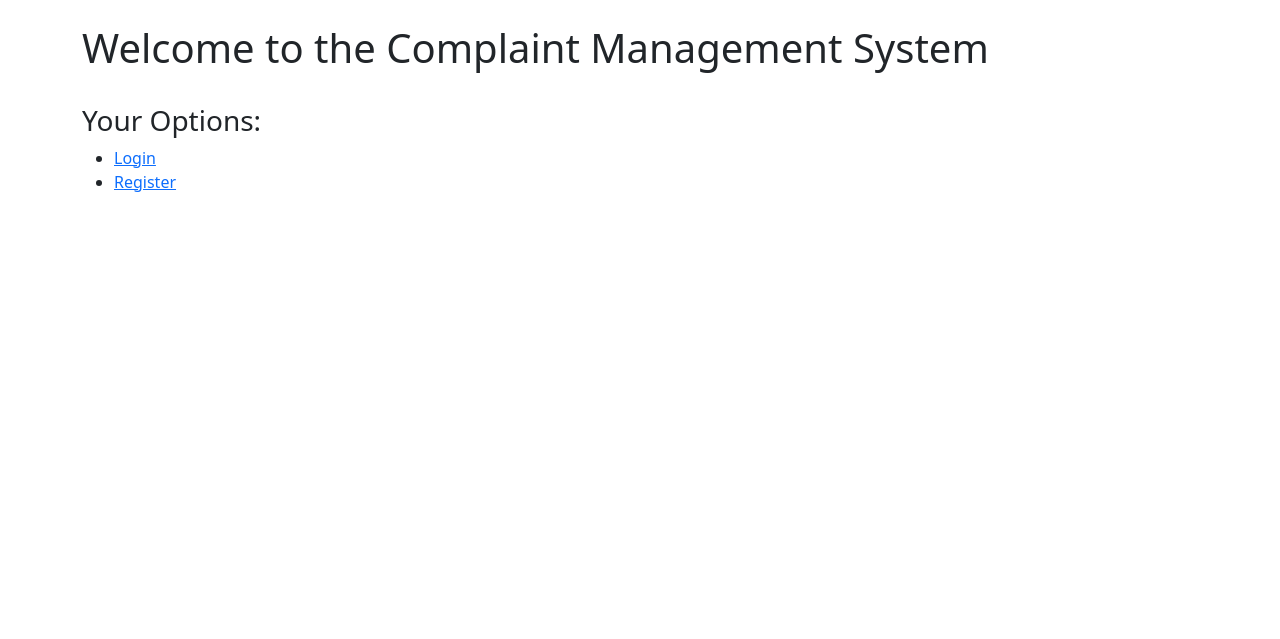
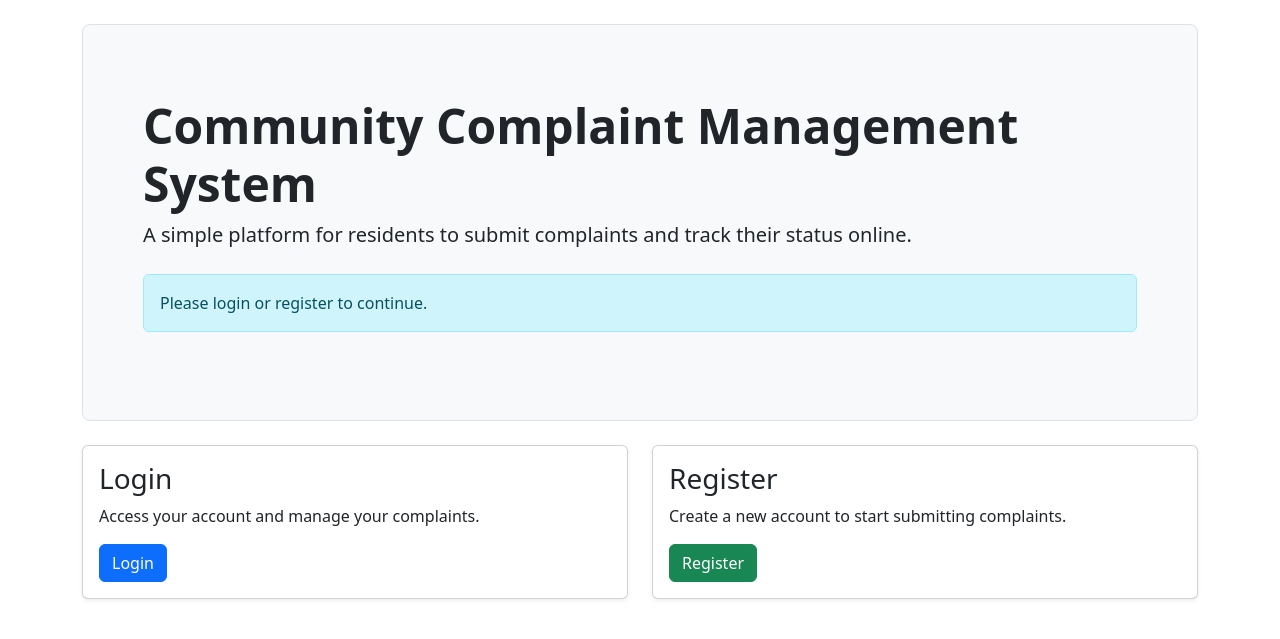
Before and after one commit to C0deWithBeer/ccms, a Django app: page / in a window 1280 px wide. Shown: the part 56-695 px from the top of the page. Run offline with Django 5.2, Linux system fonts and the light colour scheme.

Commit message:
Updated home page UI using Bootstrap and improved user navigation

```diff
--- a/complaints/templates/base.html
+++ b/complaints/templates/base.html
@@ -35,7 +35,7 @@
                 </a>
                 {% endif %}
 
-                <a class="btn btn-danger" href="/logout">
+                <a class="btn btn-danger" href="{% url 'logout' %}">
                     Logout
                 </a>
 
--- a/complaints/templates/home.html
+++ b/complaints/templates/home.html
@@ -2,33 +2,192 @@
 
 {% block content %}
 
-<h1>Welcome to the Complaint Management System</h1>
-{% if has_logged_in %}
-    <h2>Greeting, {{username}}</h2>
-    <form action="{% url 'logout' %}" method="post">
-        {% csrf_token %}
-        <button type="submit" class="btn btn-danger">Logout</button>
-    </form>
+<div class="p-5 mb-4 bg-light rounded-3 border">
+    <div class="container-fluid py-4">
+
+        <h1 class="display-5 fw-bold">
+            Community Complaint Management System
+        </h1>
+
+        <p class="lead">
+            A simple platform for residents to submit complaints and
+            track their status online.
+        </p>
+
+        {% if has_logged_in %}
+            <div class="alert alert-success mt-4">
+                Welcome back, <strong>{{ username }}</strong>!
+            </div>
+        {% else %}
+            <div class="alert alert-info mt-4">
+                Please login or register to continue.
+            </div>
+        {% endif %}
+
+    </div>
+</div>
+
+{% if not has_logged_in %}
+
+<div class="row">
+
+    <div class="col-md-6">
+        <div class="card shadow-sm">
+            <div class="card-body">
+
+                <h3 class="card-title">
+                    Login
+                </h3>
+
+                <p class="card-text">
+                    Access your account and manage your complaints.
+                </p>
+
+                <a href="/login" class="btn btn-primary">
+                    Login
+                </a>
+
+            </div>
+        </div>
+    </div>
+
+    <div class="col-md-6">
+        <div class="card shadow-sm">
+            <div class="card-body">
+
+                <h3 class="card-title">
+                    Register
+                </h3>
+
+                <p class="card-text">
+                    Create a new account to start submitting complaints.
+                </p>
+
+                <a href="/register" class="btn btn-success">
+                    Register
+                </a>
+
+            </div>
+        </div>
+    </div>
+
+</div>
+
+{% else %}
+
+    {% if role == 'user' %}
+
+        <div class="row">
+
+            <div class="col-md-6">
+                <div class="card shadow-sm mb-3">
+                    <div class="card-body">
+
+                        <h3 class="card-title">
+                            Create Complaint
+                        </h3>
+
+                        <p class="card-text">
+                            Submit a new complaint regarding issues in your community.
+                        </p>
+
+                        <a href="/create-complaint"
+                           class="btn btn-primary">
+                            Create Complaint
+                        </a>
+
+                    </div>
+                </div>
+            </div>
+
+            <div class="col-md-6">
+                <div class="card shadow-sm mb-3">
+                    <div class="card-body">
+
+                        <h3 class="card-title">
+                            My Complaints
+                        </h3>
+
+                        <p class="card-text">
+                            View and track all complaints submitted by you.
+                        </p>
+
+                        <a href="/view-own-complaints"
+                           class="btn btn-secondary">
+                            View Complaints
+                        </a>
+
+                    </div>
+                </div>
+            </div>
+
+        </div>
+
+    {% elif role == 'admin' %}
+
+        <div class="row">
+
+            <div class="col-md-6">
+                <div class="card shadow-sm mb-3">
+                    <div class="card-body">
+
+                        <h3 class="card-title">
+                            Manage Complaints
+                        </h3>
+
+                        <p class="card-text">
+                            View all complaints submitted by users.
+                        </p>
+
+                        <a href="/manage/complaints"
+                           class="btn btn-primary">
+                            Manage Complaints
+                        </a>
+
+                    </div>
+                </div>
+            </div>
+
+            <div class="col-md-6">
+                <div class="card shadow-sm mb-3">
+                    <div class="card-body">
+
+                        <h3 class="card-title">
+                            Update Status
+                        </h3>
+
+                        <p class="card-text">
+                            Review complaints and update their status.
+                        </p>
+
+                        <a href="/manage/complaints/status-update"
+                           class="btn btn-warning">
+                            Update Status
+                        </a>
+
+                    </div>
+                </div>
+            </div>
+
+        </div>
+
+    {% else %}
+
+        <div class="alert alert-danger">
+            Something went wrong. Please refresh the page.
+        </div>
+
+    {% endif %}
+
+    <div class="mt-4">
+        <form action="{% url 'logout' %}" method="post">
+            {% csrf_token %}
+            <button type="submit" class="btn btn-danger">
+                Logout
+            </button>
+        </form>
+    </div>
+
 {% endif %}
-<br>
-
-<h3>Your Options:</h3>
-<ul>
-    {# Notice the 'not' added here to fix the login logic #}
-    {% if not has_logged_in %}
-        <li><a href="/login">Login</a></li>
-        <li><a href="/register">Register</a></li>
-    {% else %}
-        {% if role == 'user' %}
-            <li><a href="/create-complaint">Create a Complaint</a></li>
-            <li><a href="/view-own-complaints">View Own Complaints</a></li>
-        {% elif role == 'admin' %}
-            <li><a href="/manage/complaints">View all Complaints</a></li>
-            <li><a href="/manage/complaints/status-update">Change Status</a></li>
-        {% else %}
-            <h2>Something went wrong! reload</h2>
-        {% endif %}
-    {% endif %}
-</ul>
 
 {% endblock %}
--- a/complaints/views.py
+++ b/complaints/views.py
@@ -104,7 +104,7 @@ def view_own_complaints(request):
         user=request.user
     )
 
-    paginator = Paginator(complaints, 5)
+    paginator = Paginator(complaints, 10)
     page_number = request.GET.get('page')
     page_obj = paginator.get_page(page_number)
 
@@ -126,7 +126,7 @@ def view_all_complaints(request):
         )
 
     ## Pagination
-    paginator = Paginator(complaints, 5) # 10 complaints per page
+    paginator = Paginator(complaints, 10) # 10 complaints per page
     page_number = request.GET.get('page')
     page_obj = paginator.get_page(page_number)
 
```
Also changed, not shown: complaints/templates/complaint_list.html (+96 -14 lines).
